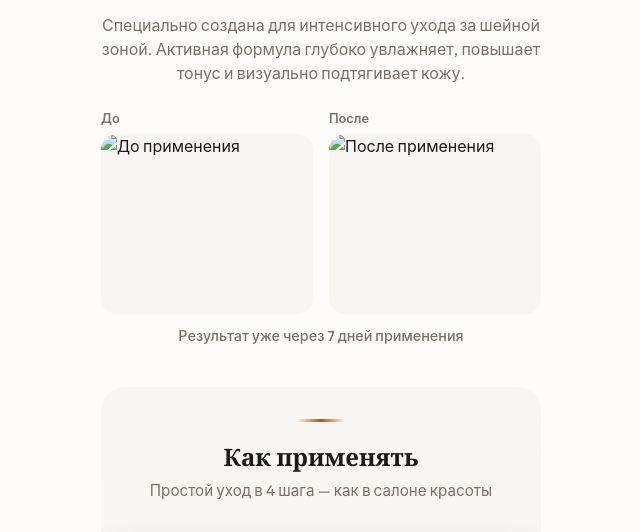
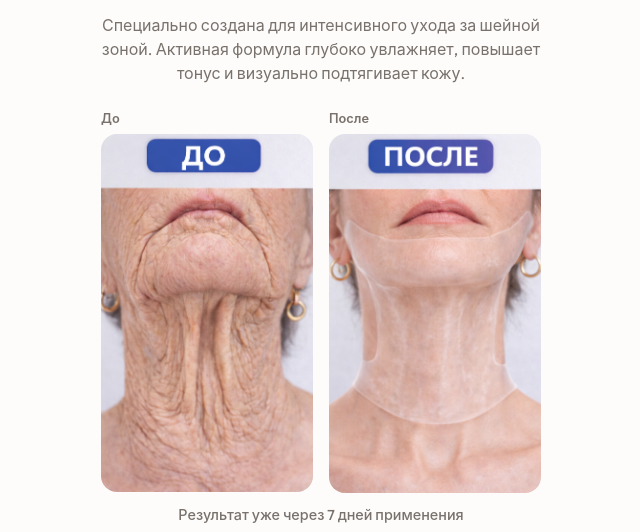
Before and after one commit to povtoreyko2/neck-mask, a plain HTML site: page index.html in a window 1280 px wide. Shown: the part 1464-1996 px from the top of the page, without its empty margins (319-959 px from the left). Drawn offline with nearby package versions, Linux system fonts and the light colour scheme; files whose address does not match are found by name.

Commit message:
Update index.html

```diff
--- a/index.html
+++ b/index.html
@@ -98,11 +98,11 @@
       <div class="ba-visual">
         <div class="ba-item">
           <span class="ba-label">До</span>
-          <img class="ba-img ba-before" src="img/before.png" alt="До применения" />
+          <img class="ba-img ba-before" src="before.png" alt="До применения" />
         </div>
         <div class="ba-item">
           <span class="ba-label">После</span>
-          <img class="ba-img ba-after" src="img/after.png" alt="После применения" />
+          <img class="ba-img ba-after" src="after.png" alt="После применения" />
         </div>
       </div>
       <p class="ba-caption">Результат уже через 7 дней применения</p>
```
